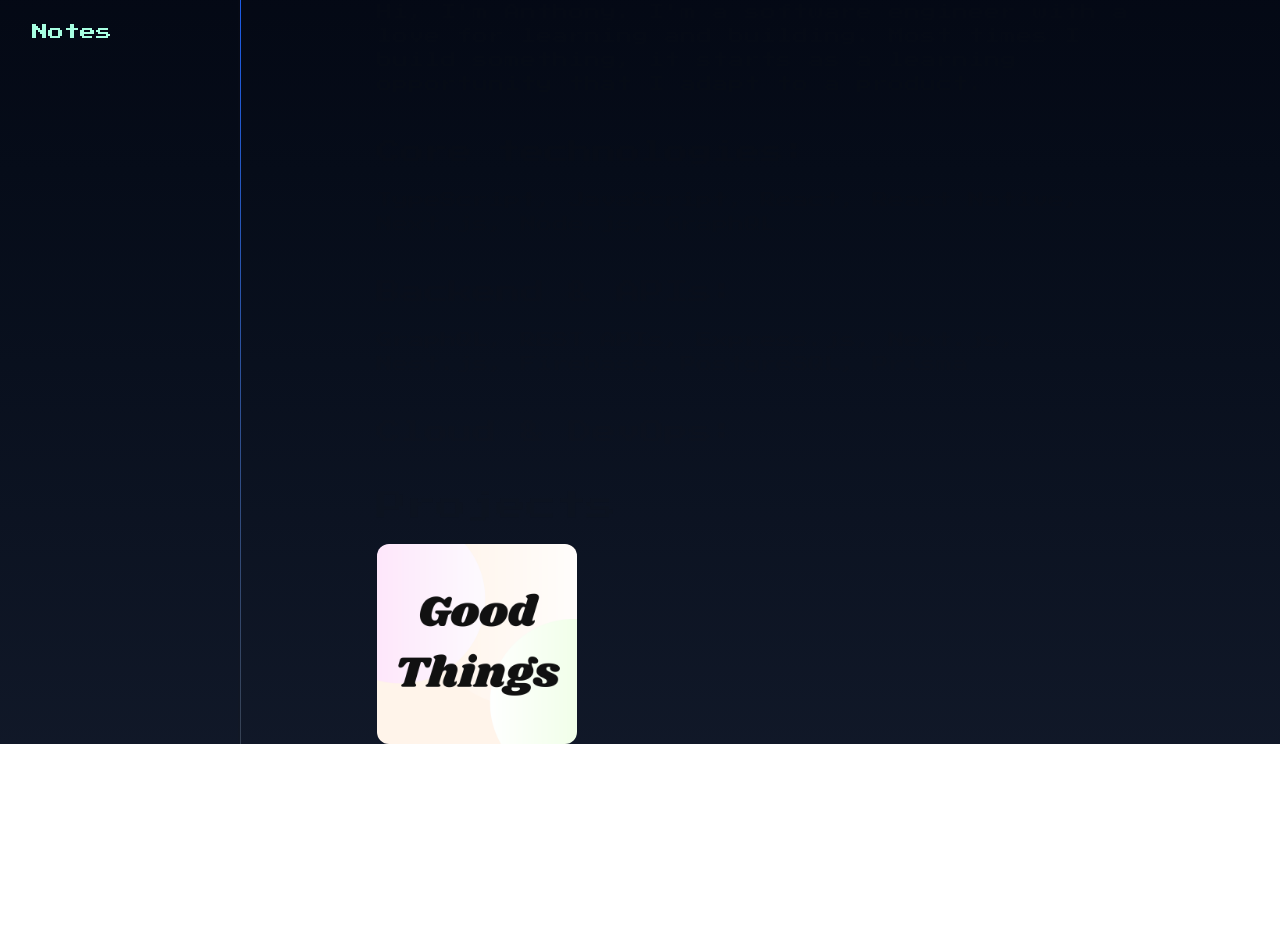
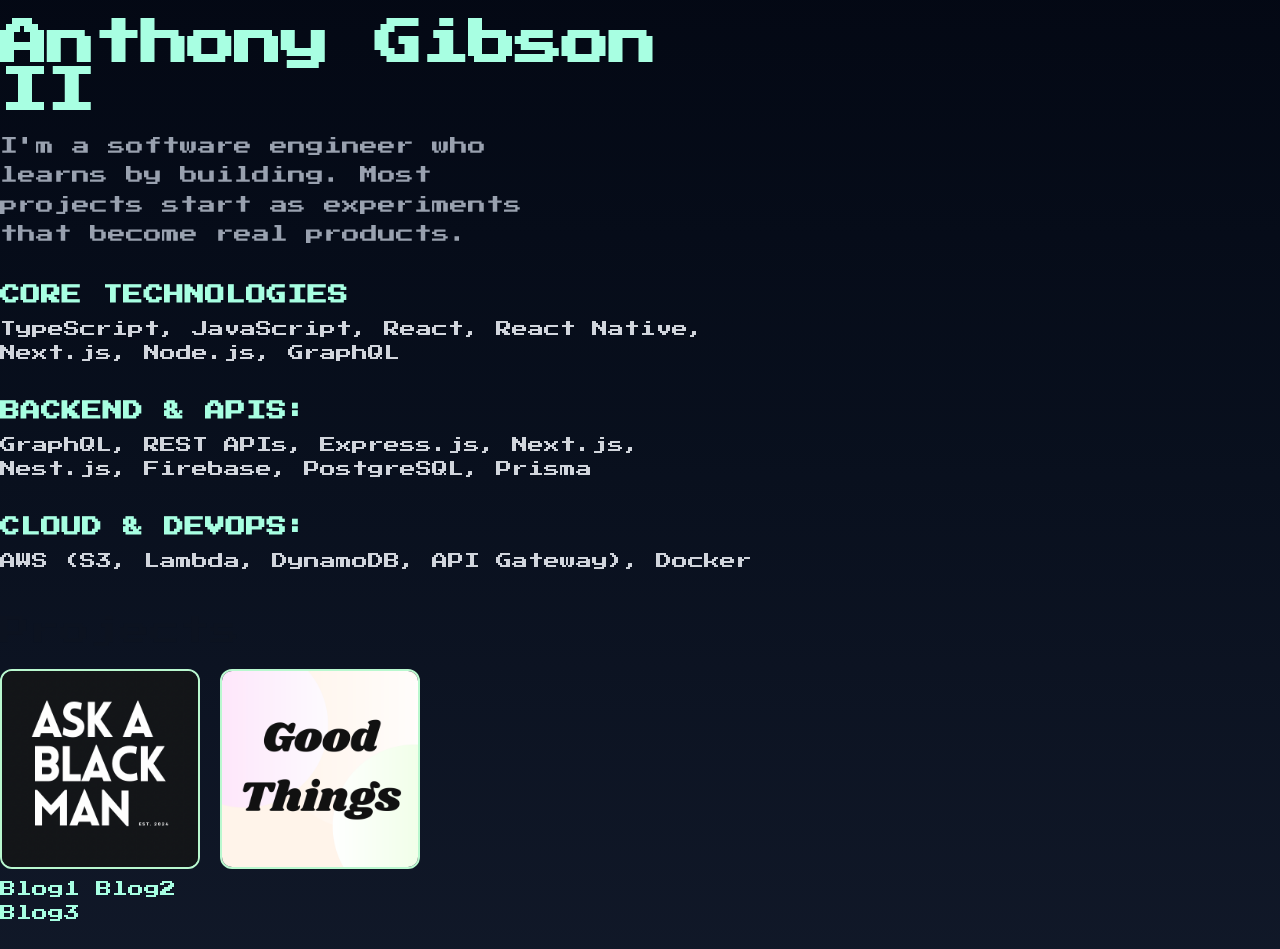
Before and after one commit to anthonycg/portfolio25, a Next.js app: page / in a window 1280 px wide. Shown: the part 100-1049 px from the top of the page. Before the commit the page ends 844 px from the top, so only its background shows below. Built offline with nearby package versions, Linux system fonts and the light colour scheme.

Commit message:
wip: working on layout

```diff
--- a/src/app/Nav/NavBar.tsx
+++ b/src/app/Nav/NavBar.tsx
@@ -3,13 +3,13 @@ import React from "react";
 
 export const NavBar = () => {
     return (
-        <div className="flex flex-row">
-            <nav className="hidden md:flex flex-col w-1/5 min-w-60 md:w-1/4 xl:w-1/7 min-h-screen p-8 gap-5 border-r-2">
+        <div>
+            <nav className="flex-col gap-5 pt-2 md:flex-row min-w-20 xl:w-1/7 lg:min-h-20">
                 <Link href={"/"}>Home</Link>
                 <Link href={"/projects"}>Projects</Link>
                 <Link href={"/notes"}>Notes</Link>
             </nav>
-            <div className="hidden md:flex flex-col w-0.25 bg-gradient-to-b from-blue-600 to-gray-700 min-h-screen"></div>
+            {/* <div className="hidden 2xl:flex flex-col w-0.25 bg-green-200 min-h-screen"></div> */}
         </div>
     );
 };
--- /dev/null
+++ b/src/app/RightSideBar/RightSideBar.tsx
@@ -0,0 +1,15 @@
+import Link from "next/link";
+import React from "react";
+
+export default function RightSideBar() {
+    return (
+        <div>
+            {/* <div className="hidden 2xl:flex flex-col w-0.25 bg-green-200 min-h-screen"></div> */}
+            <nav className="flex-col gap-5 pt-2 text-left md:flex-row min-w-20 lg:min-h-20">
+                <Link href={"/"}>Blog1</Link>
+                <Link href={"/projects"}> Blog2</Link>
+                <Link href={"/notes"}> Blog3</Link>
+            </nav>
+        </div>
+    );
+}
--- a/src/app/layout.tsx
+++ b/src/app/layout.tsx
@@ -2,6 +2,7 @@ import type { Metadata } from "next";
 import { Geist, Geist_Mono } from "next/font/google";
 import "./globals.css";
 import { NavBar } from "./Nav/NavBar";
+import RightSideBar from "./RightSideBar/RightSideBar";
 
 const geistSans = Geist({
     variable: "--font-geist-sans",
@@ -28,13 +29,19 @@ export default function RootLayout({
             <body
                 className={`${geistSans.variable} ${geistMono.variable} antialiased`}
             >
-                <div className="flex flex-row min-h-screen bg-gradient-to-b from-gray-950 to-gray-900">
-                    <NavBar />
-                    <main className="flex-1 px-6 py-8justify-center">
-                        <div className="flex max-w-3xl justify-center mx-auto">
+                <div className="flex flex-col h-full min-h-screen 2xl:flex-row bg-gradient-to-b from-gray-950 to-gray-900">
+                    <aside className="order-1 w-full md:w-64 md:order-none">
+                        <NavBar />
+                    </aside>
+
+                    <main className="justify-center order-2 md:order-none">
+                        <div className="flex justify-center max-w-3xl">
                             {children}
                         </div>
                     </main>
+                    <aside className="order-3 w-full md:w-64 md:order-none">
+                        <RightSideBar />
+                    </aside>
                 </div>
             </body>
         </html>
--- a/src/app/page.tsx
+++ b/src/app/page.tsx
@@ -8,26 +8,54 @@ export default function Index() {
     return (
         <div className="flex flex-col gap-5">
             <div className="mt-10">
-                <div className="text-4xl">Anthony Gibson II</div>
+                <div className="max-w-3xl mx-auto ">
+                    <h1 className="text-5xl font-bold tracking-tight text-white">
+                        Anthony Gibson II
+                    </h1>
+                    <p className="max-w-xl mt-4 text-lg leading-relaxed text-gray-400">
+                        I'm a software engineer who learns by building. Most
+                        projects start as experiments that become real products.
+                    </p>
                 </div>
-            <div>
-                Hi, I'm Anthony. I'm a software engineer with a love for
-                learning and building. Most times I build something, it starts
-                as a learning opportunity that I adapt to a product.
-            </div>
-            <div className="text-2xl mt-5">Core technologies:</div>
-            <div>
-                TypeScript, JavaScript, React, React Native, Next.js, Node.js,
-                GraphQL
-            </div>
-            <div className="text-2xl mt-5">Backend & APIs:</div>
-            <div>
+                <h2 className="mt-8 text-xl font-semibold tracking-wide uppercase">
+                    Core Technologies
+                </h2>
+
+                <p className="mt-2 text-gray-300">
+                    TypeScript, JavaScript, React, React Native, Next.js,
+                    Node.js, GraphQL
+                </p>
+                <h2 className="mt-8 text-xl font-semibold tracking-wide uppercase">
+                    Backend & APIs:
+                </h2>
+                <div className="mt-2 text-gray-300">
                     GraphQL, REST APIs, Express.js, Next.js, Nest.js, Firebase,
                     PostgreSQL, Prisma
                 </div>
-            <div className="text-2xl mt-5">Cloud & DevOps:</div>
-            <div className="text-3xl mt-5">Projects</div>
+                <h2 className="mt-8 text-xl font-semibold tracking-wide uppercase">
+                    Cloud & DevOps:
+                </h2>
+                <div className="mt-2 text-gray-300">
+                    AWS (S3, Lambda, DynamoDB, API Gateway), Docker
+                </div>
+            </div>
+
+            <div className="mt-5 text-3xl">Projects</div>
+            <span className="flex flex-row gap-5">
                 <button
+                    className="cursor-pointer"
+                    onClick={() => router.push("https://askablackman.me")}
+                >
+                    <Image
+                        src="/AskABlackManLogo.PNG"
+                        alt="Ask A Black Man Logo"
+                        width={200}
+                        height={200}
+                        className="border-2 border-green-200 rounded-xl"
+                    />
+                </button>
+                <button
+                    className="cursor-pointer"
                     onClick={() =>
                         router.push(
                             "https://apps.apple.com/us/app/good-things-happen/id6733219837?platform=iphone"
@@ -39,9 +67,10 @@ export default function Index() {
                         alt="Good Things Happen Logo"
                         width={200}
                         height={200}
-                    className="rounded-xl"
+                        className="border-2 border-green-200 rounded-xl"
                     />
                 </button>
+            </span>
         </div>
     );
 }
--- a/tailwind.config.js
+++ b/tailwind.config.js
@@ -5,6 +5,13 @@ module.exports = {
         "./src/components/**/*.{js,ts,jsx,tsx}", // If you have components
     ],
     theme: {
+        screens: {
+            sm: "640px",
+            md: "768px",
+            lg: "1024px",
+            xl: "1280px",
+            "2xl": "1536px",
+        },
         extend: {
             fontFamily: {
                 pixel: ['"Press Start 2P"', "monospace"],
```
Lines whose indentation alone changed are shown as unchanged.
